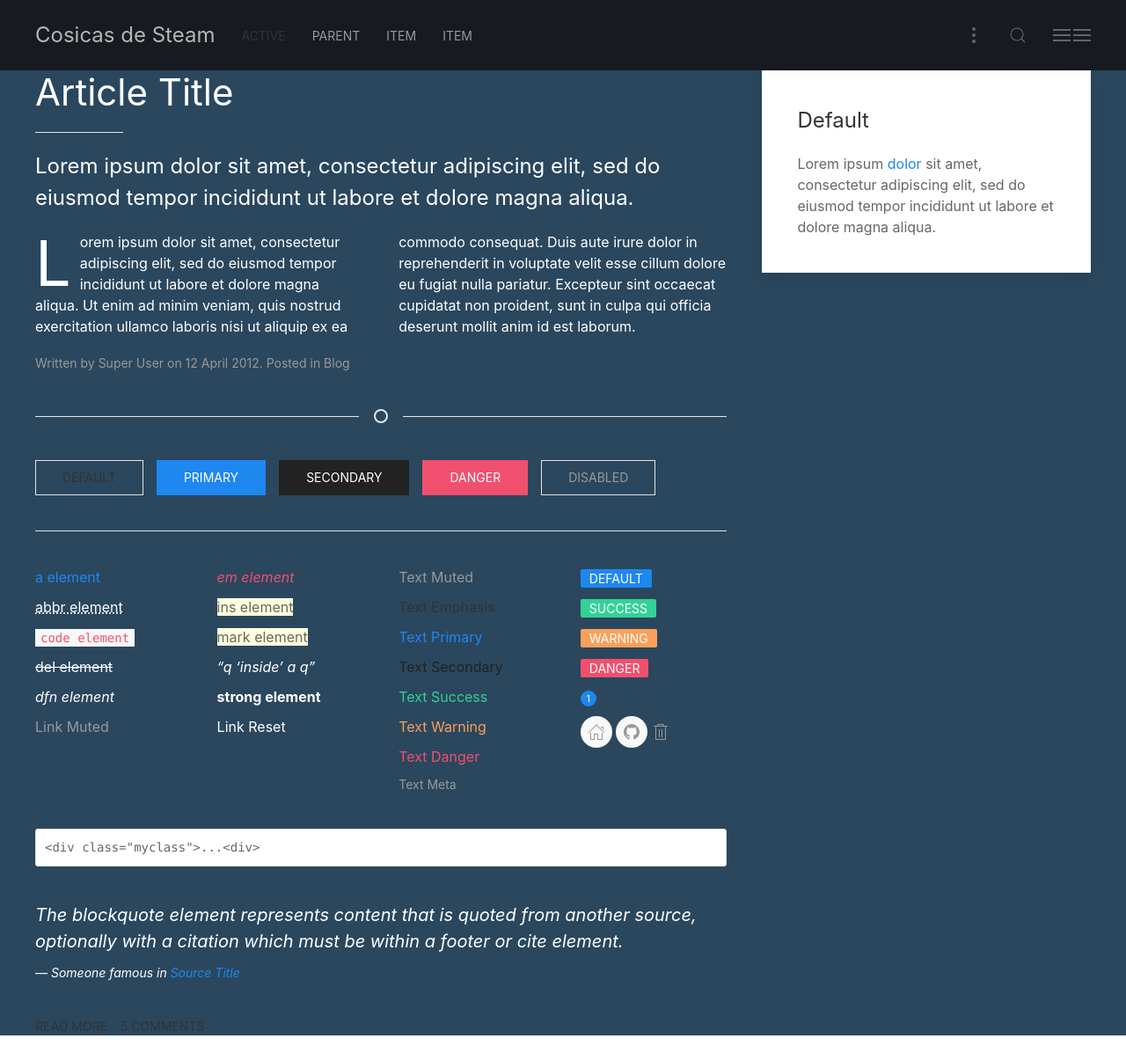
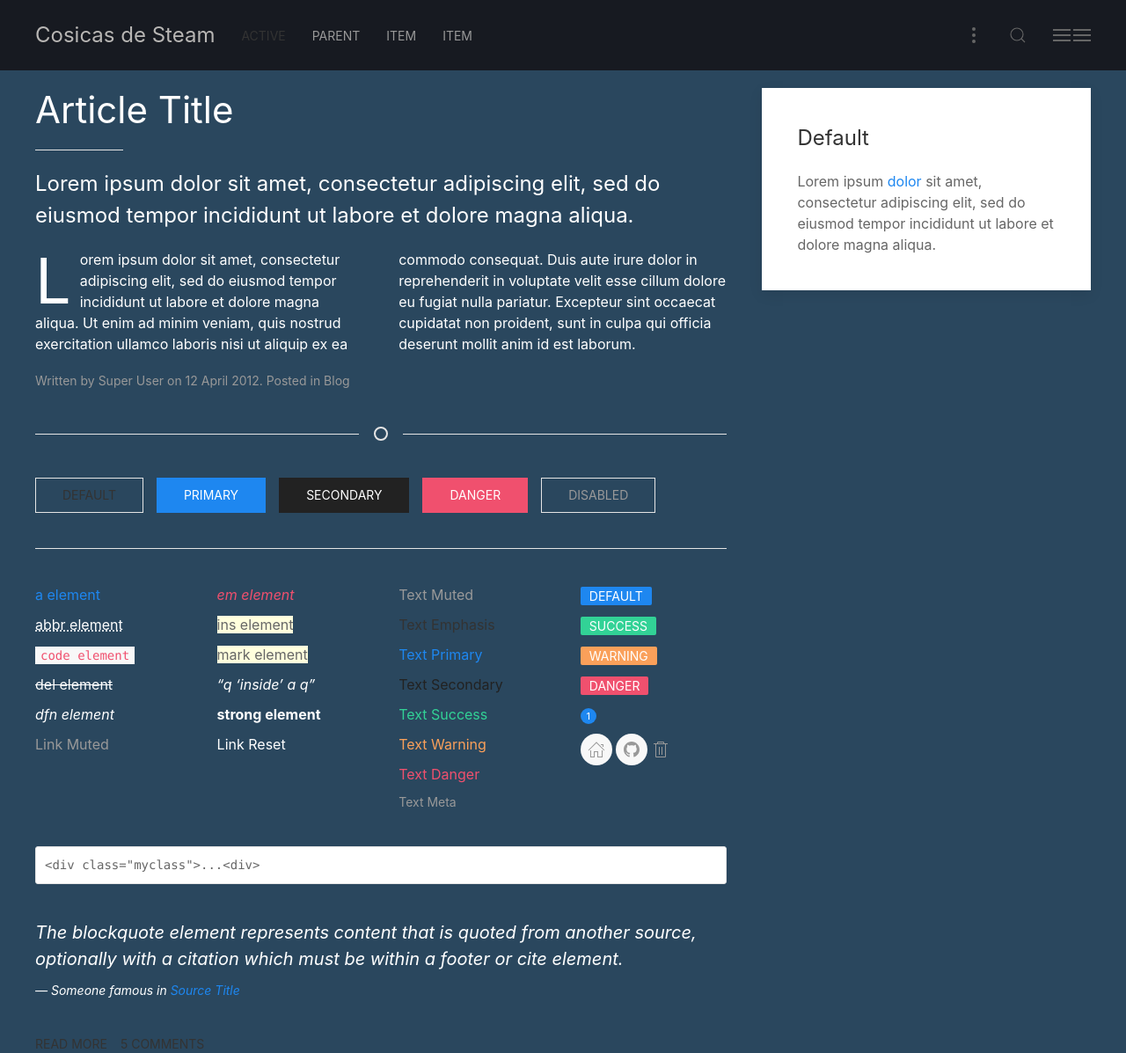
Before and after one commit to Throyd/steamstuff, a Jekyll site: the page built from index.html, in a window 1280 px wide. Shown: the whole page at 88% size. Built offline with Jekyll 4.4.1, drawn with Linux system fonts in a browser that asks for light colours; nearby versions of some CDN libraries.

Commit message:
Update home.html

```diff
--- a/_layouts/home.html
+++ b/_layouts/home.html
@@ -1,11 +1,10 @@
 {% include head.html %}
 {% include header.html %}
 <div class="uk-container dark">
-  <div uk-grid="" class="uk-grid">
+  <div uk-grid="" class="uk-grid uk-margin-top">
     <div class="uk-width-2-3@m uk-first-column">
-<article class="uk-article">
-
-                            <h1 class="uk-article-title"><a class="uk-link-reset" href="#">Article Title</a></h1>
+      <article class="uk-article">
+         <h1 class="uk-article-title"><a class="uk-link-reset" href="#">Article Title</a></h1>
 
                             <hr class="uk-divider-small">
 
```
